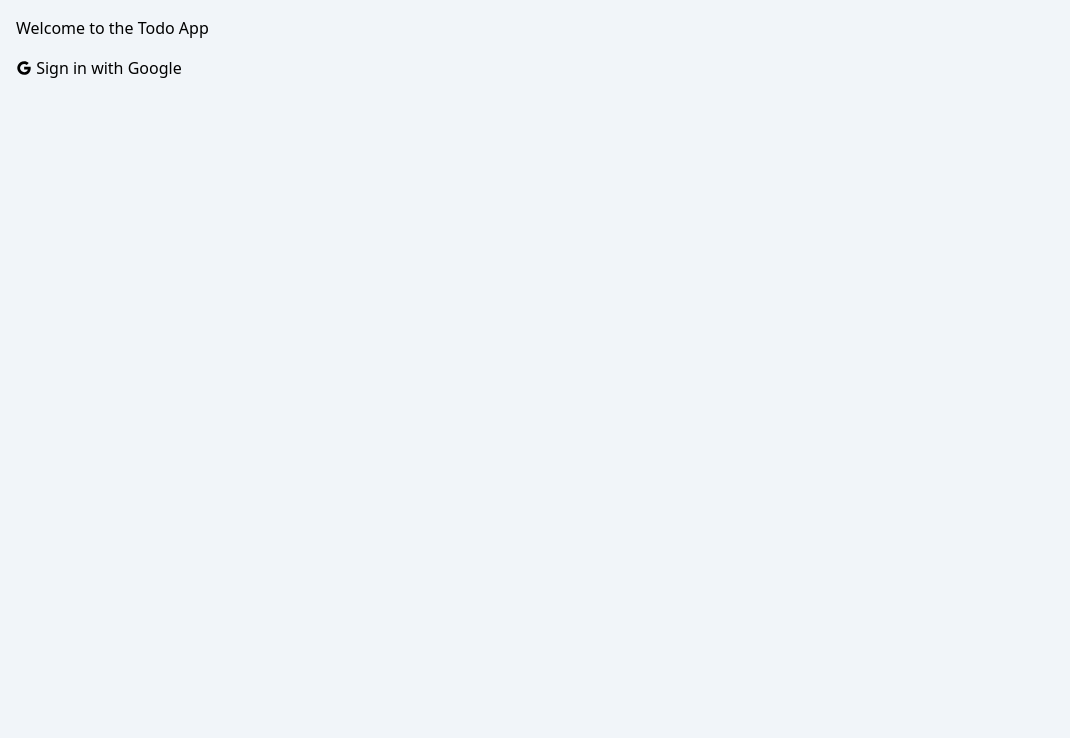
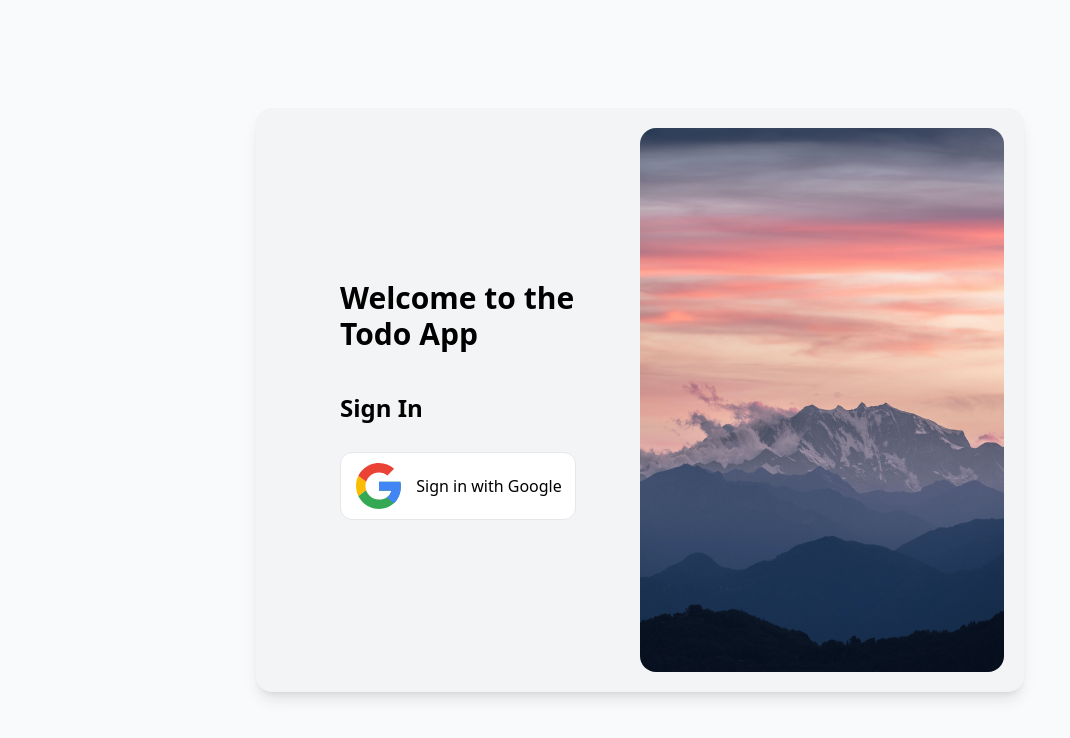
Before and after one commit to tylercodes-11/react-firebase-todoapp, a React (Create React App) app: page / in a window 1280 px wide. Shown: the top 738 px of the page, without its empty margins (0-1070 px from the left). Built offline with nearby package versions, Linux system fonts and the light colour scheme; no server answers; the database is empty.

Commit message:
indexof error on page - added login styling

```diff
--- a/src/Login.js
+++ b/src/Login.js
@@ -1,11 +1,9 @@
 import {React, useEffect } from "react";
-import {GoogleOutlined} from '@ant-design/icons';
 import { UserAuth} from "./context/AuthContext";
 import {useNavigate} from 'react-router-dom';
+import mountainimage from './images/mountain-image.jpeg';
 
-const style = {
-    bg: `h-screen w-screen p-4 bg-slate-100`
-  };
+
 
 const Login = () => {
     const { googleSignIn, user } = UserAuth();
@@ -27,14 +25,41 @@ const Login = () => {
     },[user])
 
     return (
-<div  className={style.bg}>
-    <h2>Welcome to the Todo App</h2>
-    <div className="ma-w-[240px] m-auto py-4">
+    <section className="bg-gray-50 min-h-screen flex items-center justify-center
+        ">
+        {/* login container */}
+        <div  className="bg-gray-100 flex rounded-2xl shadow-lg p-5 max-w-3xl items-center">
+                {/* welcome title */}
 
+    {/* form container */}
 
-        <GoogleOutlined onClick={handleGoogleSignIn} /> Sign in with Google
+          <div className="md:w-1/2 px-16">
+          <h2 className="font-bold text-3xl mb-10">Welcome to the Todo App</h2>
+
+            <h2 className="font-bold text-2xl">Sign In</h2>
+         <button className="bg-white border py-2 px-3 w-full rounded-xl mt-7 flex justify-center items-center text-m"  onClick={handleGoogleSignIn}>
+            {/* google svg */}
+         <svg className="mr-3" viewBox="0 0 48 48" width="50px" height="50px">
+  <title>Google Logo</title>
+  <clipPath id="g">
+    <path d="M44.5 20H24v8.5h11.8C34.7 33.9 30.1 37 24 37c-7.2 0-13-5.8-13-13s5.8-13 13-13c3.1 0 5.9 1.1 8.1 2.9l6.4-6.4C34.6 4.1 29.6 2 24 2 11.8 2 2 11.8 2 24s9.8 22 22 22c11 0 21-8 21-22 0-1.3-.2-2.7-.5-4z"/>
+  </clipPath>
+  <g class="colors" clip-path="url(#g)">
+    <path fill="#FBBC05" d="M0 37V11l17 13z"/>
+    <path fill="#EA4335" d="M0 11l17 13 7-6.1L48 14V0H0z"/>
+    <path fill="#34A853" d="M0 37l30-23 7.9 1L48 0v48H0z"/>
+    <path fill="#4285F4" d="M48 48L17 24l-4-3 35-10z"/>
+  </g>
+</svg>
+        Sign in with Google
+        </button>
+            </div>
+    {/* image */}
+        <div className="w-1/2 ">
+            <img className="rounded-2xl" src={mountainimage} alt="naturephoto" />
+        </div>
     </div>
-    </div>
+    </section>
     );
 }
 
--- a/src/TodoPage.js
+++ b/src/TodoPage.js
@@ -4,7 +4,7 @@ import {AiOutlinePlus} from 'react-icons/ai';
 import Todo from './Todo';
 import {db} from './firebase'
 import { UserAuth } from "./context/AuthContext";
-import {query,collection, where, getDoc, onSnapshot, updateDoc, doc, addDoc, deleteDoc, QuerySnapshot} from 'firebase/firestore';
+import {query,collection, where, getDoc, setDoc, onSnapshot, updateDoc, doc, addDoc, deleteDoc, QuerySnapshot} from 'firebase/firestore';
 
 const style = {
   bg: `h-screen w-screen p-4 bg-gradient-to-r from-[#2F80ED] to-[#1CB5E0]`,
@@ -21,6 +21,8 @@ function TodoPage() {
   const {logOut, user} = UserAuth();
   const [todos, setTodos] = useState([]);
   const [input, setInput] = useState('');
+  const [userdata, setuserdata] = useState(null);
+
 
   //signout handle
 const handleSignOut = async () => {
@@ -43,7 +45,7 @@ const createTodo = async (e) => {
     alert('Please enter a todo item into the input field')
     return;
   }
-   await addDoc(collection(db,'userData', uid, 'todos'),{
+   await setDoc(collection(db,'userData', uid, 'todos'),{
     text:input,
     completed: false,
   });
@@ -54,7 +56,8 @@ const createTodo = async (e) => {
 
 useEffect( () => {
     const getData = async () => {
-        const  uid = await user.uid;
+
+        const  uid = await user.uid; //from context of user object
     console.log(uid);
 
         const q = await query(collection(db,'userData', uid, 'todos'));
@@ -69,10 +72,11 @@ useEffect( () => {
     }
        getData();
 
-    // Create a query against the collection.
 
+   return () => {
+    if(user.id===!null) return
 
-
+   }
 
     }, [user.uid]);
 
```
Also changed, not shown: src/images/login.jpg (added), src/images/mountain-image.jpeg (added).
